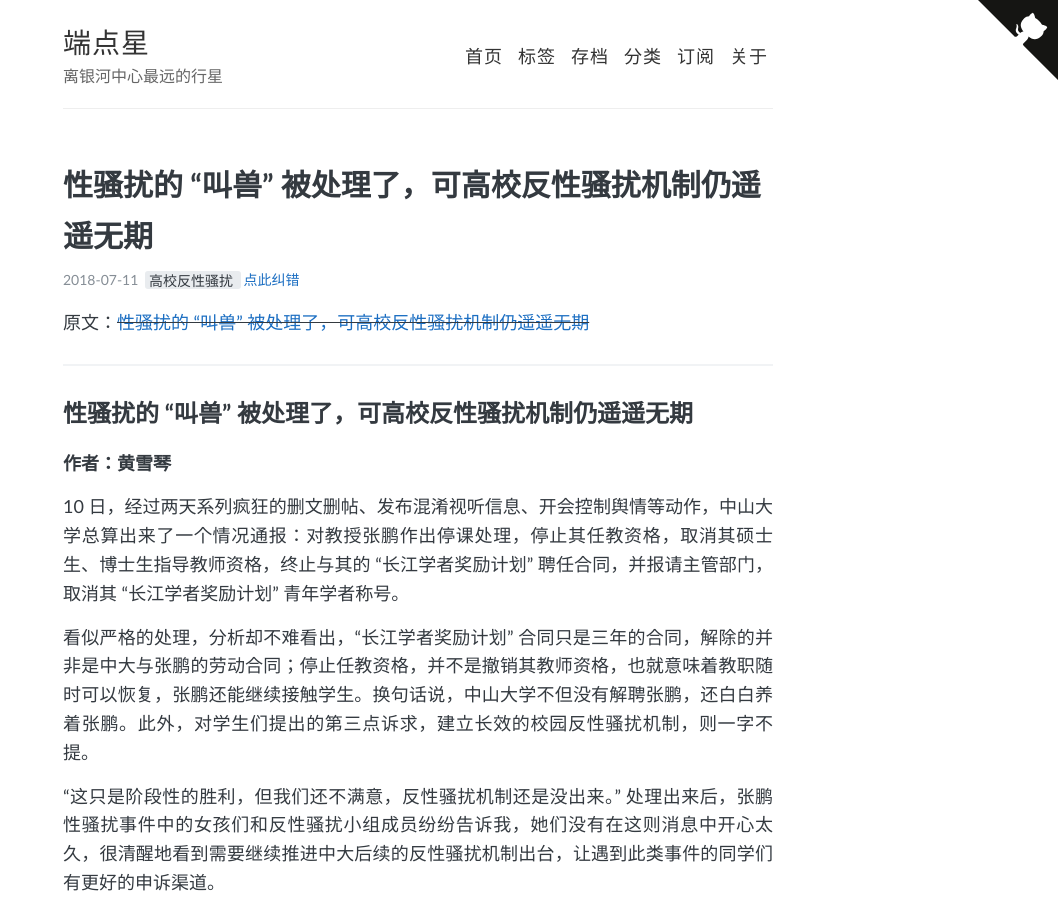
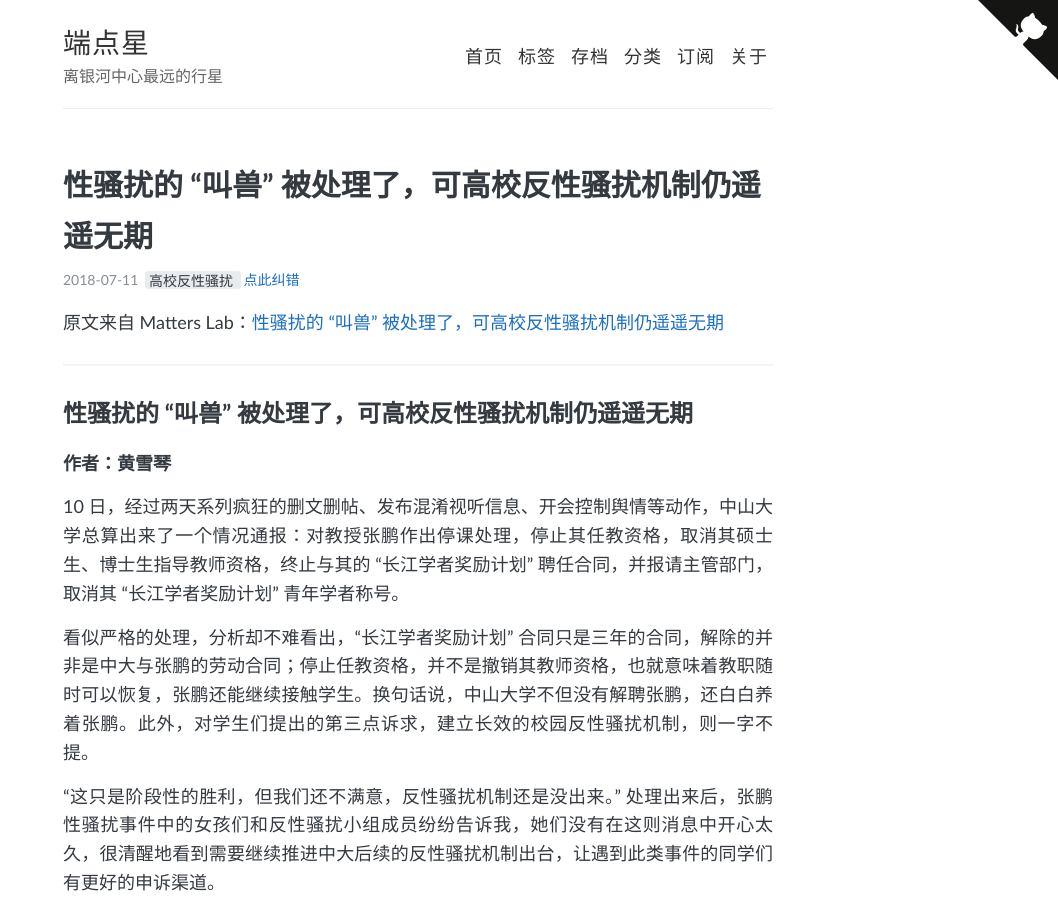
Before and after one commit to Terminus2049/Terminus2049.github.io, a Jekyll site: the page built from _posts/2018-07-11-anti-harassment-mechanism.md, in a window 1280 px wide and 900 px high. Shown: the whole window, without its empty margins (222-1280 px from the left). Built offline with Jekyll 4.4.1, drawn with Linux system fonts in a browser that asks for light colours.

```diff
--- a/_posts/2018-07-11-anti-harassment-mechanism.md
+++ b/_posts/2018-07-11-anti-harassment-mechanism.md
@@ -14,7 +14,7 @@
 
 ---
 
-原文：~~[性骚扰的“叫兽”被处理了，可高校反性骚扰机制仍遥遥无期](https://matters.news/forum/?post=7549dc14-b3ad-48a2-b586-4c89cf323af3)~~
+原文来自Matters Lab：[性骚扰的“叫兽”被处理了，可高校反性骚扰机制仍遥遥无期](https://matters.news/forum/?post=7549dc14-b3ad-48a2-b586-4c89cf323af3)
 
 ---
 
```
